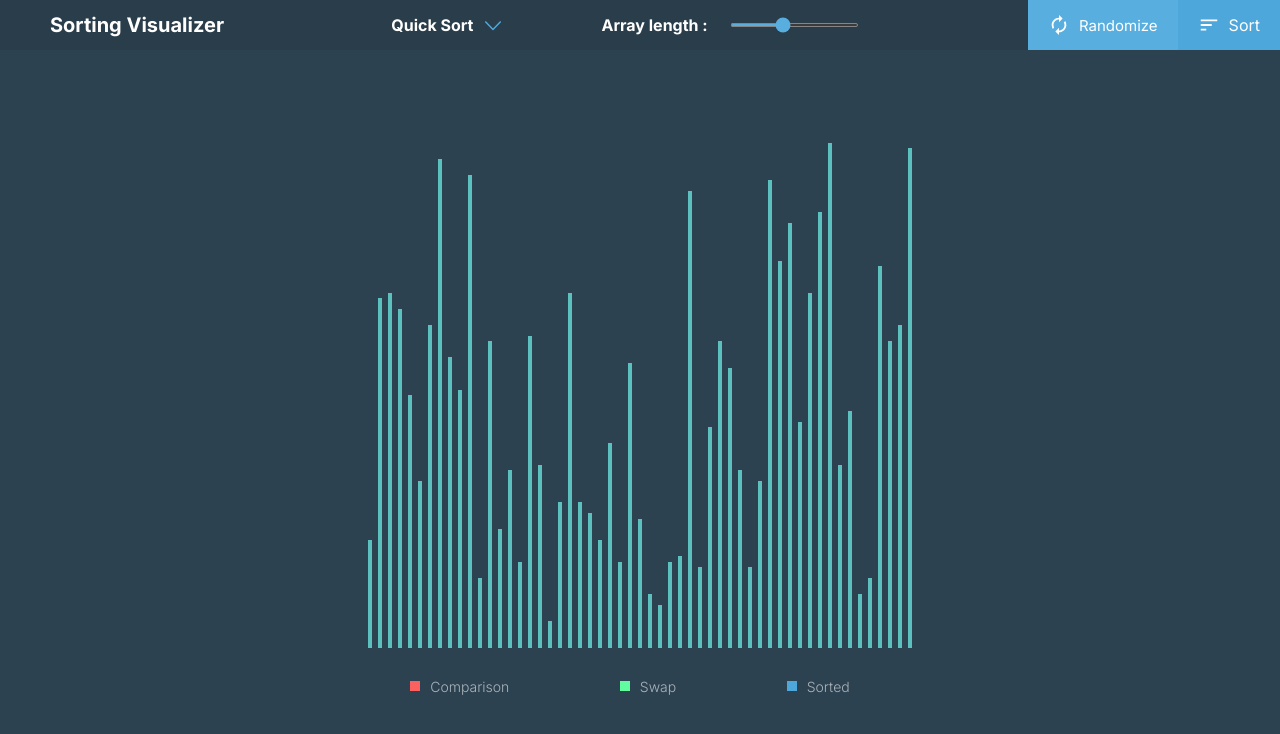
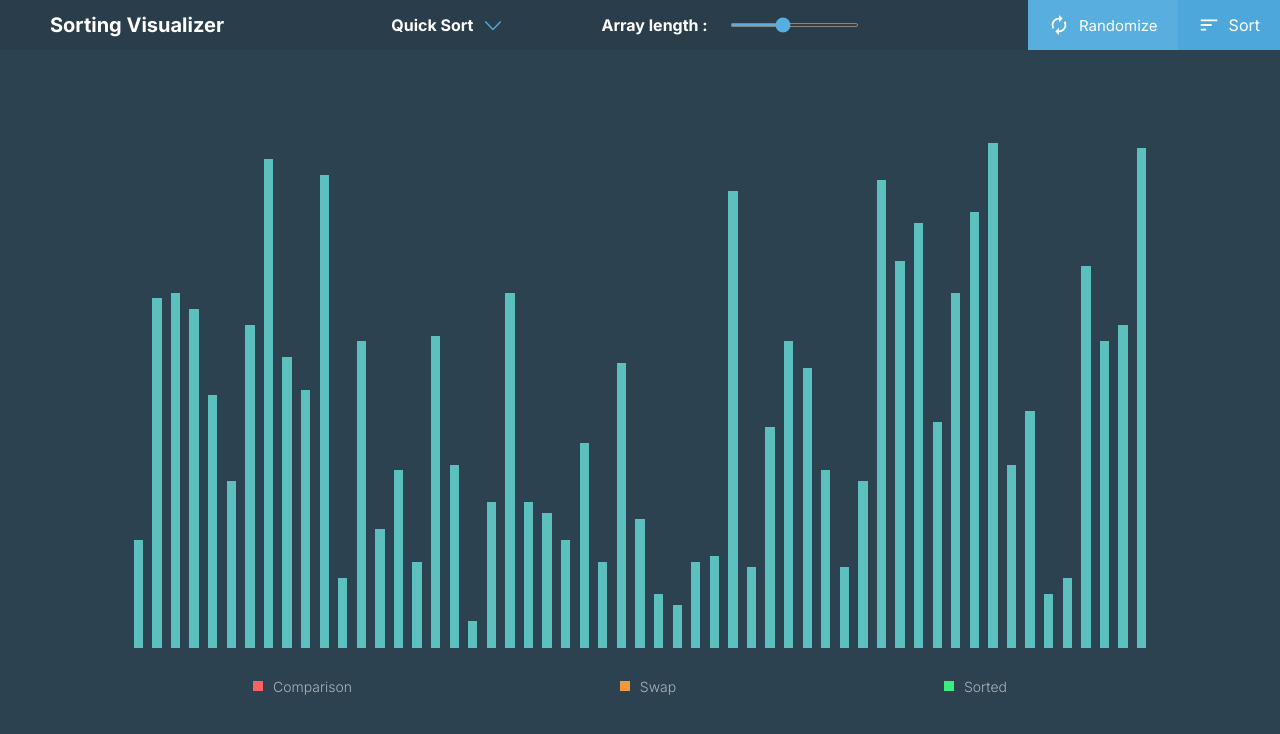
Before and after one commit to lucasnaury/sorting-visualizer, a Vue app: page / in a window 1280 px wide. Shown: the top 734 px of the page. Built offline with nearby package versions, Linux system fonts and the light colour scheme.

Commit message:
Added BubbleSort and InsertionSort

```diff
--- a/src/App.vue
+++ b/src/App.vue
@@ -14,7 +14,7 @@ import Graph from './components/Graph.vue'
 <style>
 @import url('https://fonts.googleapis.com/css2?family=Inter:wght@300;400;600;700&display=swap');
 
-:root{
+:root {
   --bg-color: #2C4251;
   --dark-color: #2A3D4A;
 
@@ -23,16 +23,17 @@ import Graph from './components/Graph.vue'
 
   --graph-color: #5BC0BE;
   --graph-comparison-color: #FC6161;
-  --graph-swap-color: #61FC9F;
-  --graph-sorted-color: var(--accent-color);
+  --graph-swap-color: rgb(237 155 59);
+  --graph-sorted-color: rgb(59 237 127);
 }
-body{
+
+body {
   margin: 0;
   padding: 0;
   background-color: var(--bg-color);
 }
 
-*{
+* {
   color: white;
   font-family: 'Inter', 'Montserrat', sans-serif;
 }
@@ -41,7 +42,7 @@ body{
 
 
 
-#content{
+#content {
   width: 100vw;
   height: calc(100vh - 60px);
   display: grid;
--- a/src/common/sort-methods.js
+++ b/src/common/sort-methods.js
@@ -1,19 +1,117 @@
-export const QuickSort = ()=>{
+import { useArrayStore } from '../stores/array'
+import { swap, waitForMs } from './utilities'
+
+const delay = 20
+
+export const QuickSort = () => {
     console.log("QuickSort")
+    const arrayStore = useArrayStore()
+
+    //Reset
+    arrayStore.isSorting = false
 }
 
-export const HeapSort = ()=>{
+export const HeapSort = () => {
     console.log("HeapSort")
+    const arrayStore = useArrayStore()
+
+    //Reset
+    arrayStore.isSorting = false
 }
 
-export const SelectionSort = ()=>{
+export const SelectionSort = () => {
     console.log("SelectionSort")
+    const arrayStore = useArrayStore()
+
+    //Reset
+    arrayStore.isSorting = false
 }
 
-export const InsertionSort = ()=>{
+
+
+
+export const InsertionSort = async () => {
     console.log("InsertionSort")
+    const arrayStore = useArrayStore()
+
+
+    arrayStore.colorsArray[0] = 1 //Consider first element already sorted
+
+    for (let i = 1; i < arrayStore.arrayLength; i++) {
+
+        let j = i
+
+        while (j > 0 && arrayStore.array[j] < arrayStore.array[j - 1]) {//While not sorted, should be inserted in the right spot
+
+            //Visualization (comparison)
+            arrayStore.colorsArray[j] = 1
+            arrayStore.colorsArray[j - 1] = 1
+
+            swap(j, j - 1)
+
+            await waitForMs(delay)
+
+            j--
+        }
+
+    }
+
+
+
+    //Reset
+    arrayStore.isSorting = false
 }
 
-export const BubbleSort = ()=>{
+
+
+
+
+
+
+
+
+export const BubbleSort = async () => {
     console.log("BubbleSort")
+    const arrayStore = useArrayStore()
+
+    let isSorted = false
+
+    let fin = arrayStore.array.length
+    while (!isSorted) {
+        if (fin > 1) {
+            for (let i = 0; i < fin - 1; i++) {
+                //Visualization (comparison)
+                arrayStore.colorsArray[i] = 1
+                arrayStore.colorsArray[i + 1] = 1
+                await waitForMs(delay)
+
+                //Compare both values
+                if (arrayStore.array[i] > arrayStore.array[i + 1]) {//If wrong order, swap them
+                    swap(i, i + 1)
+                    await waitForMs(delay)
+                }
+                //Visualization
+                arrayStore.colorsArray[i] = 0
+                if (i != fin - 2) {//If it's not last item
+                    arrayStore.colorsArray[i + 1] = 0 //Default color, not sorted yet
+                } else {
+                    arrayStore.colorsArray[i + 1] = 3 //In its final place
+                }
+            }
+
+            //Eeach iteration, decrease array length
+            fin--
+        }
+        else {
+            //Visualization
+            arrayStore.colorsArray[0] = 3//In its final place
+
+            //Stop while loop
+            isSorted = true
+        }
+    }
+    //Reset
+    arrayStore.isSorting = false
+
+
 }
--- /dev/null
+++ b/src/common/utilities.js
@@ -0,0 +1,17 @@
+import { useArrayStore } from "../stores/array";
+
+export const waitForMs = (ms) => {
+    return new Promise(resolve => setTimeout(resolve, ms));
+}
+
+export const swap = (indexA, indexB) => {
+    const arrayStore = useArrayStore()
+
+    let temp = arrayStore.array[indexA]
+    arrayStore.array[indexA] = arrayStore.array[indexB]
+    arrayStore.array[indexB] = temp
+
+    //Visualization (swap)
+    arrayStore.colorsArray[indexA] = 2
+    arrayStore.colorsArray[indexB] = 2
+}
--- a/src/components/Graph.vue
+++ b/src/components/Graph.vue
@@ -4,6 +4,15 @@ import { onMounted } from 'vue';
 
 const arrayStore = useArrayStore()
 
+const getBarColor = (i) => {
+    switch (arrayStore.colorsArray[i]) {
+        case 0: return 'color'
+        case 1: return 'comparison-color'
+        case 2: return 'swap-color'
+        case 3: return 'sorted-color'
+
+    }
+}
 
 onMounted(() => {
     arrayStore.randomizeArray()
@@ -14,7 +23,9 @@ onMounted(() => {
 <template>
     <div className="graph-container">
         <div className="graph">
-                <div class="bar" v-for="(e, i) in arrayStore.array" :key="i" :style="`height: ${e/arrayStore.maxNumberInArray * 100}%`"></div>
+            <div class="bar" v-for="(e, i) in arrayStore.array" :key="i"
+                :style="`height: ${e / arrayStore.maxNumberInArray * 100}%; background: var(--graph-${getBarColor(i)}); width: calc(80vw / 2 / ${arrayStore.arrayLength}); margin: 0 calc(80vw / 4 / ${arrayStore.arrayLength})`">
+            </div>
         </div>
         <ul className="legend">
             <li>Comparison</li>
@@ -25,27 +36,28 @@ onMounted(() => {
 </template>
 
 <style scoped lang="scss">
-.graph-container{
+.graph-container {
     height: 75%;
     display: flex;
     flex-direction: column;
     align-items: center;
 
-    .graph{
+    .graph {
         display: flex;
         align-items: baseline;
         justify-content: center;
         overflow: hidden;
         height: calc(100% - 50px);
-        .bar{
+
+        .bar {
             background: var(--graph-color);
             height: 300px;
-            width: 4px;
-            margin: 0 3px;
+            /*width: 10px;
+            margin: 0 6px;*/
         }
     }
 
-    .legend{
+    .legend {
         display: flex;
         align-items: center;
         justify-content: space-around;
@@ -55,29 +67,31 @@ onMounted(() => {
         list-style-type: none;
 
 
-        li{
+        li {
             position: relative;
             color: transparentize(white, 0.4);
             font-size: 14px;
             font-weight: 300;
 
-            &::before{
+            &::before {
                 content: '';
                 width: 10px;
                 height: 10px;
                 position: absolute;
                 top: 50%;
-                transform: translate(-100%,-50%);
+                transform: translate(-100%, -50%);
                 left: -10px;
             }
 
-            &:nth-child(1)::before{
+            &:nth-child(1)::before {
                 background: var(--graph-comparison-color);
             }
-            &:nth-child(2)::before{
+
+            &:nth-child(2)::before {
                 background: var(--graph-swap-color);
             }
-            &:nth-child(3)::before{
+
+            &:nth-child(3)::before {
                 background: var(--graph-sorted-color);
             }
         }
--- a/src/stores/array.js
+++ b/src/stores/array.js
@@ -20,29 +20,40 @@ export const useArrayStore = defineStore('arrayStore', {
 
             arrayLength: useStorage('arrayLength', 55),
             array: [],
-          maxNumberInArray: 0
+            colorsArray: [],
+            maxNumberInArray: 0,
+
+            isSorting: false
         }
     },
-    actions : {
-        randomizeArray(){
+    actions: {
+        randomizeArray() {
+            if (this.isSorting == false) {
                 console.log("Randomize array")
                 var newArray = [];
                 this.maxNumberInArray = 0;//Reset previous max
 
-            for(var i = 0; i < this.arrayLength; i++){
-                var e = getRandomIntInInterval(this.minArrayNumber,this.maxArrayNumber);
+                for (var i = 0; i < this.arrayLength; i++) {
+                    var e = getRandomIntInInterval(this.minArrayNumber, this.maxArrayNumber);
                     newArray.push(e);
                     if (e > this.maxNumberInArray) this.maxNumberInArray = e;
                 }
                 this.array = newArray;
+                this.colorsArray = new Array(this.arrayLength).fill(0);
+            }
         },
-        sort(method){
-            switch(method){
-                case SortTypes.QuickSort:     SortMethods.QuickSort();break;
-                case SortTypes.HeapSort:      SortMethods.HeapSort();break;
-                case SortTypes.SelectionSort: SortMethods.SelectionSort();break;
-                case SortTypes.InsertionSort: SortMethods.InsertionSort();break;
-                case SortTypes.BubbleSort:    SortMethods.BubbleSort();break;
+        sort(method) {
+            if (this.isSorting == false) {
+                this.isSorting = true
+
+                switch (method) {
+                    case SortTypes.QuickSort: SortMethods.QuickSort(); break;
+                    case SortTypes.HeapSort: SortMethods.HeapSort(); break;
+                    case SortTypes.SelectionSort: SortMethods.SelectionSort(); break;
+                    case SortTypes.InsertionSort: SortMethods.InsertionSort(); break;
+                    case SortTypes.BubbleSort: SortMethods.BubbleSort(); break;
+                }
+
             }
         }
     }
```
Also changed, not shown: src/components/Nav.vue (+40 -27 lines). Lines whose indentation alone changed are shown as unchanged.
